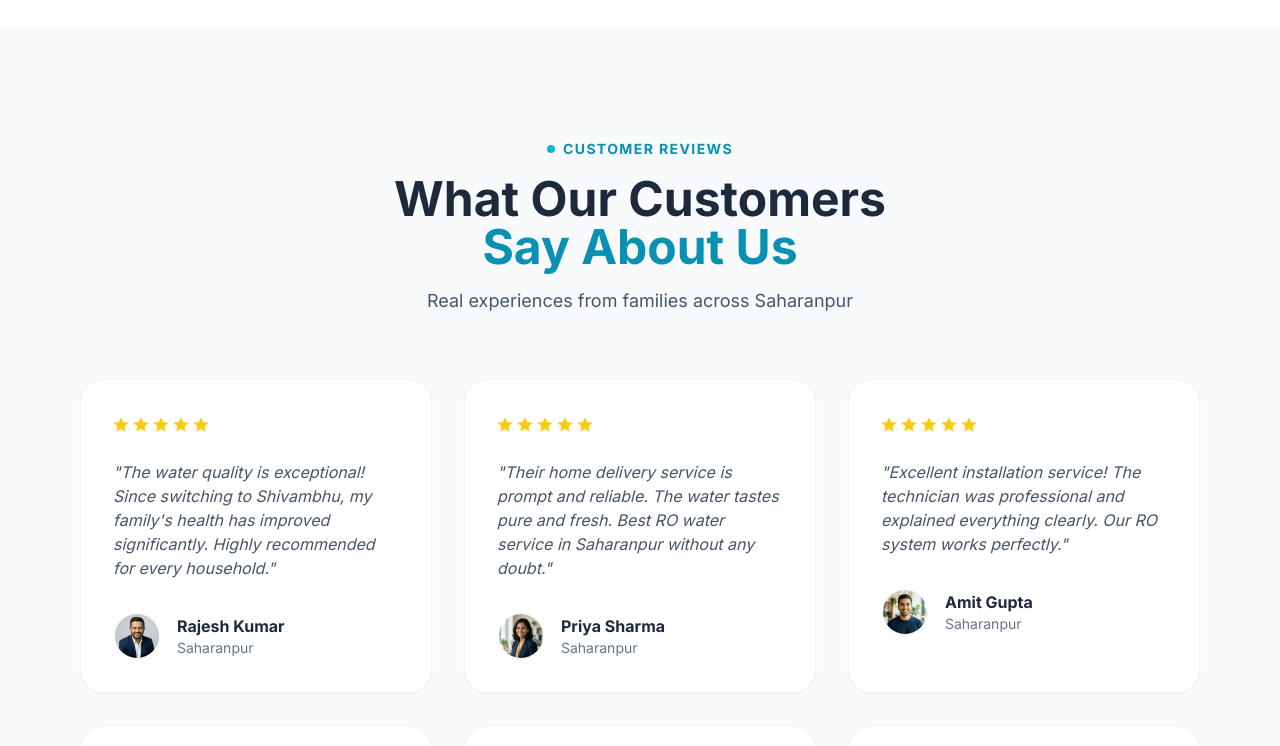
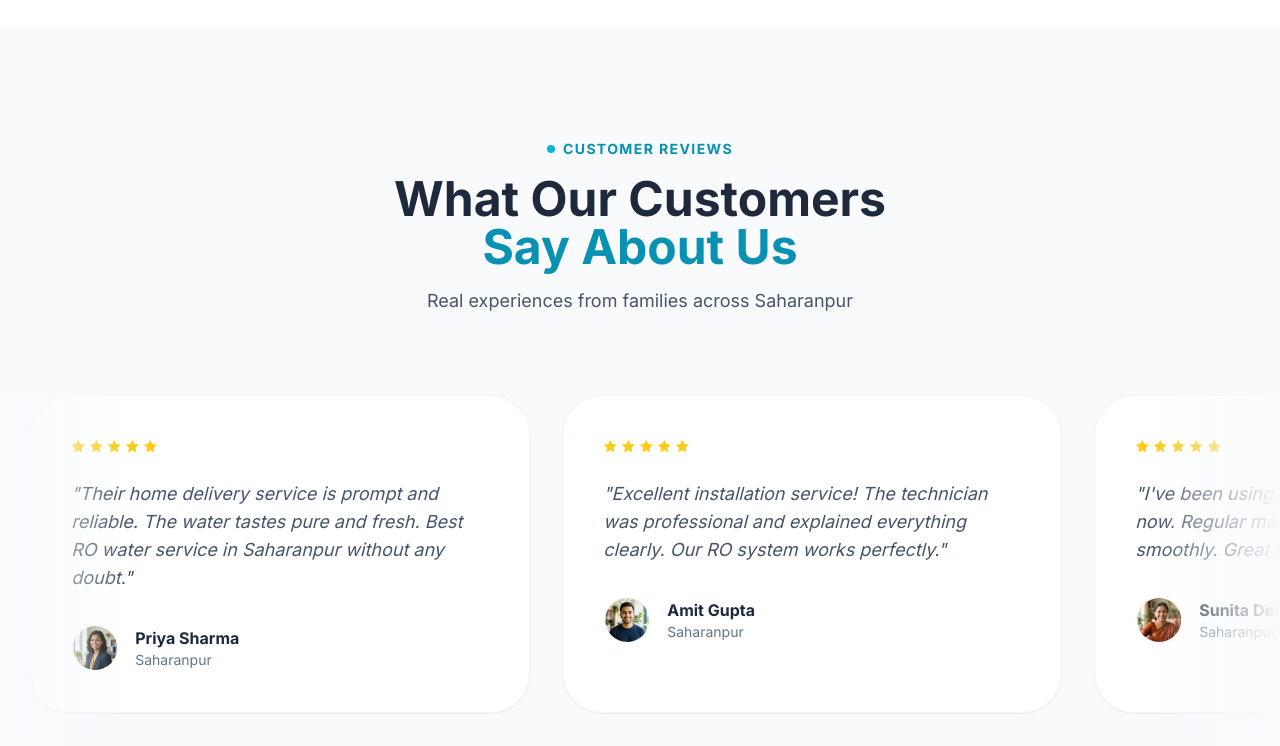
Before and after one commit to sujitkumar-13/Shivambhu, a Next.js app: page / in a window 1280 px wide. Shown: the part 1620-2366 px from the top of the page. Built offline with nearby package versions, Linux system fonts and the light colour scheme.

Commit message:
style: enhance UI interactivity with new hover effects, transitions, and an infinite scroll animation.

```diff
--- a/app/globals.css
+++ b/app/globals.css
@@ -33,6 +33,25 @@
   }
 }
 
-*{
+* {
   scroll-behavior: smooth;
 }
+
+@layer utilities {
+  .animate-infinite-scroll {
+    animation: infinite-scroll 40s linear infinite;
+  }
+
+  .animate-infinite-scroll:hover {
+    animation-play-state: paused;
+  }
+}
+
+@keyframes infinite-scroll {
+  from {
+    transform: translateX(0);
+  }
+  to {
+    transform: translateX(-50%);
+  }
+}
--- a/src/components/Service.tsx
+++ b/src/components/Service.tsx
@@ -43,8 +43,8 @@ export const Service = () => {
         <div className="gap-6 md:gap-8 grid grid-cols-1 sm:grid-cols-2 lg:grid-cols-2 xl:grid-cols-4">
           {services.map((service, index) => (
             <ScrollReveal key={index} direction="up" delay={index * 0.1}>
-              <div className="group bg-white flex flex-col p-6 sm:p-7 md:p-8 rounded-3xl shadow-sm border border-slate-100 hover:border-cyan-400/50 hover:shadow-[0_20px_50px_rgba(8,145,178,0.15)] transition-all duration-300 h-full cursor-pointer hover:-translate-y-1">
-                <div className="bg-cyan-50 group-hover:bg-cyan-500 items-center flex h-14 justify-center w-14 mb-6 md:mb-8 rounded-2xl md:h-16 md:w-16 transition-all duration-300 shrink-0">
+              <div className="group bg-white flex flex-col p-6 sm:p-7 md:p-8 rounded-3xl shadow-sm border border-slate-100 hover:border-cyan-400/50 hover:shadow-[0_20px_50px_rgba(8,145,178,0.2)] transition-all duration-500 h-full cursor-pointer hover:-translate-y-3">
+                <div className="bg-cyan-50 group-hover:bg-cyan-500 items-center flex h-14 justify-center w-14 mb-6 md:mb-8 rounded-2xl md:h-16 md:w-16 transition-all duration-500 shrink-0 group-hover:scale-110 group-hover:rotate-3 shadow-sm group-hover:shadow-cyan-200">
                   <i className={`${service.icon} text-cyan-500 group-hover:text-white text-2xl transition-colors duration-300`}></i>
                 </div>
                 <h3 className="text-slate-800 text-lg md:text-xl font-bold leading-7 mb-3 md:mb-4">
--- a/src/components/Testimonials.tsx
+++ b/src/components/Testimonials.tsx
@@ -105,10 +105,10 @@ export const Testimonials = () => {
   };
 
   return (
-    <section id="testimonials" className="bg-slate-50 py-16 md:py-28">
-      <div className="w-full px-4 sm:px-6 md:px-10 lg:px-20">
+    <section id="testimonials" className="bg-slate-50 py-16 md:py-28 overflow-hidden">
+      <div className="w-full">
         <ScrollReveal direction="up">
-          <div className="text-center mb-10 md:mb-16">
+          <div className="text-center mb-12 md:mb-20 px-4 sm:px-6 md:px-10 lg:px-20">
             <div className="flex items-center justify-center gap-2 mb-4">
               <div className="w-1.5 h-1.5 sm:w-2 sm:h-2 rounded-full bg-cyan-500"></div>
               <span className="text-cyan-600 text-[10px] sm:text-xs md:text-sm font-bold tracking-widest uppercase block">
@@ -125,36 +125,34 @@ export const Testimonials = () => {
           </div>
         </ScrollReveal>
 
-        {/* Mobile View: Carousel */}
-        <div className="md:hidden">
-          <div
-            ref={scrollRef}
-            onScroll={handleScroll}
-            className="flex overflow-x-auto snap-x snap-mandatory gap-6 no-scrollbar pb-8"
-          >
-            {testimonials.map((testimonial, index) => (
-              <div key={index} className="w-full shrink-0 snap-center px-2">
-                <div className="bg-white shadow-xl border border-slate-100 p-8 md:p-10 rounded-[32px] h-full transition-all">
+        {/* Infinite Scroll Container */}
+        <div className="relative flex overflow-hidden">
+          <div className="flex animate-infinite-scroll gap-6 md:gap-8 pb-10">
+            {/* First set of testimonials */}
+            {[...testimonials, ...testimonials].map((testimonial, index) => (
+              <div
+                key={index}
+                className="w-[350px] sm:w-[450px] md:w-[500px] shrink-0"
+              >
+                <div className="group bg-white shadow-sm hover:shadow-xl border border-slate-100 p-8 md:p-10 rounded-[2.5rem] h-full transition-all duration-500 hover:-translate-y-2">
                   <div className="items-center flex mb-6">
                     <div className="flex text-yellow-400 gap-x-1">
-                      <i className="ri-star-fill text-sm"></i>
-                      <i className="ri-star-fill text-sm"></i>
-                      <i className="ri-star-fill text-sm"></i>
-                      <i className="ri-star-fill text-sm"></i>
-                      <i className="ri-star-fill text-sm"></i>
+                      {[...Array(5)].map((_, i) => (
+                        <i key={i} className="ri-star-fill text-sm"></i>
+                      ))}
                     </div>
                   </div>
-                  <p className="text-slate-600 text-base leading-relaxed mb-8 italic">
+                  <p className="text-slate-600 text-base md:text-lg leading-relaxed mb-8 italic">
                     "{testimonial.text}"
                   </p>
                   <div className="items-center flex mt-auto">
                     <img
                       alt={testimonial.name}
                       src={testimonial.image}
-                      className="h-12 w-12 object-cover rounded-full border-2 border-slate-50 shrink-0"
+                      className="h-12 w-12 object-cover rounded-full border-2 border-slate-50 shrink-0 transition-transform duration-500 group-hover:scale-110"
                     />
                     <div className="ml-4">
-                      <div className="text-slate-800 font-bold text-base">
+                      <div className="text-slate-800 font-bold text-base group-hover:text-cyan-600 transition-colors duration-300">
                         {testimonial.name}
                       </div>
                       <div className="text-slate-500 text-sm leading-5">
@@ -167,63 +165,9 @@ export const Testimonials = () => {
             ))}
           </div>
 
-          {/* Dots Indicator */}
-          <div className="flex justify-center gap-2 mt-4">
-            {testimonials.map((_, index) => (
-              <button
-                key={index}
-                onClick={() => {
-                  if (scrollRef.current) {
-                    scrollRef.current.scrollTo({
-                      left: index * scrollRef.current.offsetWidth,
-                      behavior: "smooth",
-                    });
-                  }
-                }}
-                className={`h-2 rounded-full transition-all duration-300 ${
-                  activeIndex === index ? "w-6 bg-cyan-600" : "w-2 bg-slate-300"
-                }`}
-                aria-label={`Go to testimonial ${index + 1}`}
-              />
-            ))}
-          </div>
-        </div>
-
-        {/* Desktop View: Grid */}
-        <div className="hidden md:grid gap-6 md:gap-8 grid-cols-2 lg:grid-cols-3">
-          {testimonials.map((testimonial, index) => (
-            <ScrollReveal key={index} direction="up" delay={index * 0.1}>
-              <div className="bg-white shadow-sm border border-slate-100 p-6 sm:p-7 md:p-8 rounded-3xl h-full hover:shadow-md transition-all hover:-translate-y-1">
-                <div className="items-center flex mb-6">
-                  <div className="flex text-yellow-400 gap-x-1">
-                    <i className="ri-star-fill text-xs sm:text-sm md:text-base"></i>
-                    <i className="ri-star-fill text-xs sm:text-sm md:text-base"></i>
-                    <i className="ri-star-fill text-xs sm:text-sm md:text-base"></i>
-                    <i className="ri-star-fill text-xs sm:text-sm md:text-base"></i>
-                    <i className="ri-star-fill text-xs sm:text-sm md:text-base"></i>
-                  </div>
-                </div>
-                <p className="text-slate-600 text-sm md:text-base leading-relaxed mb-8 italic">
-                  "{testimonial.text}"
-                </p>
-                <div className="items-center flex mt-auto">
-                  <img
-                    alt={testimonial.name}
-                    src={testimonial.image}
-                    className="h-10 w-10 sm:h-11 sm:w-11 md:h-12 md:w-12 object-cover rounded-full border-2 border-slate-50 shrink-0"
-                  />
-                  <div className="ml-3 sm:ml-4">
-                    <div className="text-slate-800 font-bold text-sm sm:text-base">
-                      {testimonial.name}
-                    </div>
-                    <div className="text-slate-500 text-[10px] sm:text-xs md:text-sm leading-5">
-                      {testimonial.location}
-                    </div>
-                  </div>
-                </div>
-              </div>
-            </ScrollReveal>
-          ))}
+          {/* Gradient Overlays for smooth edges */}
+          <div className="pointer-events-none absolute inset-y-0 left-0 w-32 bg-gradient-to-r from-slate-50 to-transparent z-10"></div>
+          <div className="pointer-events-none absolute inset-y-0 right-0 w-32 bg-gradient-to-l from-slate-50 to-transparent z-10"></div>
         </div>
       </div>
     </section>
```
Also changed, not shown: src/components/Contact.tsx (+11 -10 lines), src/components/Footer.tsx (+7 -7 lines), src/components/Hero.tsx (+7 -7 lines).
